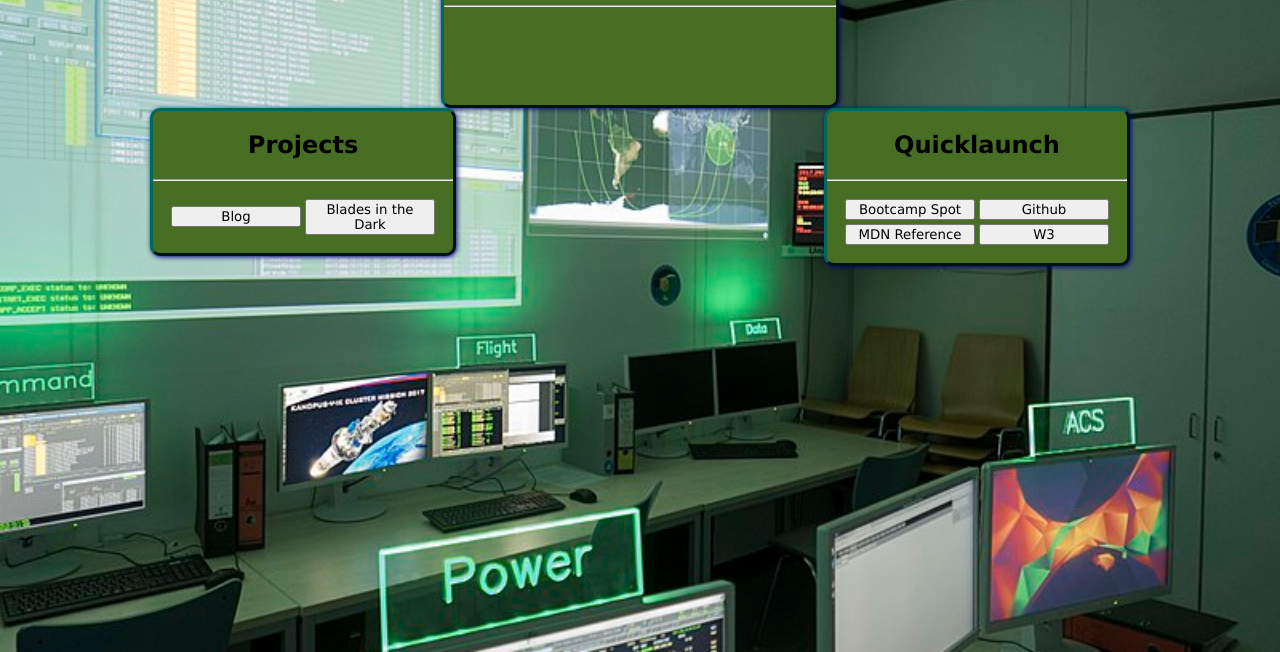
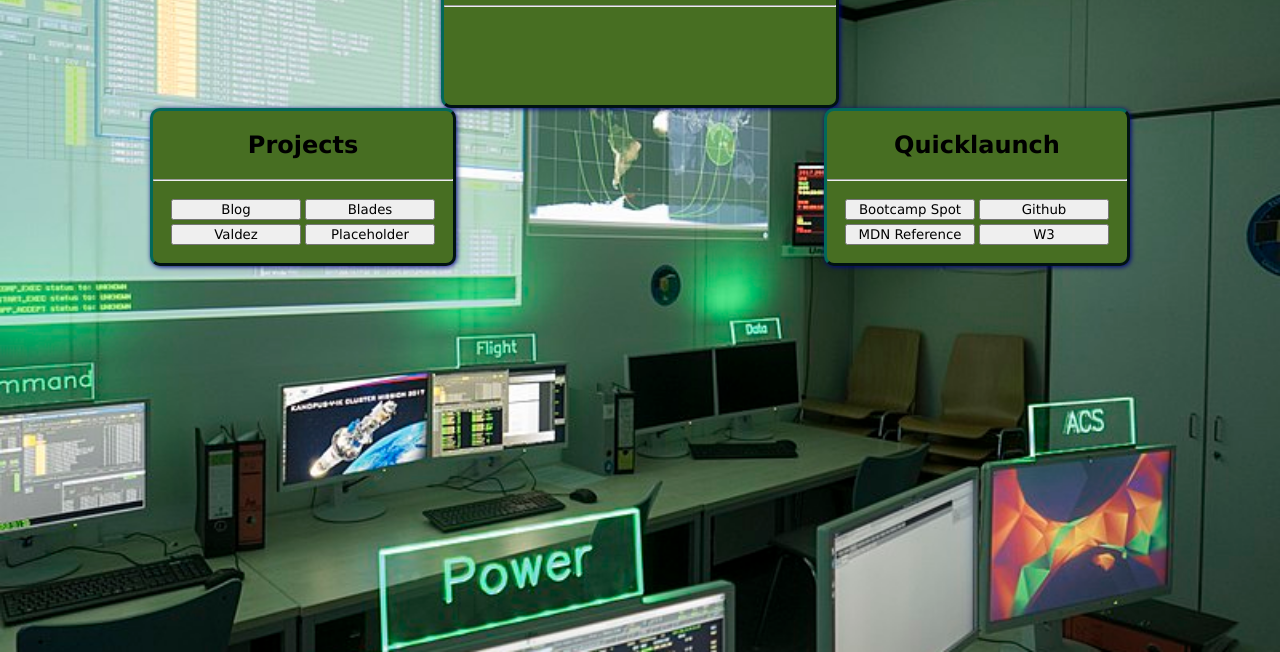
Before and after one commit to nvanbaak/command-center, a plain HTML site: page index.html in a window 1280 px wide. Shown: the part 148-800 px from the top of the page. Drawn offline with Linux system fonts and the light colour scheme.

Commit message:
added some buttons

```diff
--- a/index.html
+++ b/index.html
@@ -30,11 +30,16 @@
             <tr>
                 <td class="tableCell"><button onclick="linkButton('https://wordpress.com/posts/theytoldmeiwasdifferent.wordpress.com')">Blog</button></td>
 
+                <td class="tableCell"><button onclick="linkButton('https://discord.com/channels/265670327814717440/747880312683364362')">
+                    Blades</button>
+                </td>
+            </tr>
+            <tr>
+                <td class="tableCell"><button onclick="linkButton('https://docs.google.com/document/d/1yThoWJBh-pT0idgWHrBSak37_6rox43latoUmfDb52I/edit#heading=h.dzg74zx8p37l')">Valdez</button></td>
 
-                <td class="tableCell"><button onclick="linkButton('https://discord.com/channels/265670327814717440/747880312683364362')">
-                    Blades in the Dark</button>
+                <td class="tableCell"><button onclick="linkButton('')">
+                    Placeholder</button>
                 </td>
-
             </tr>
         </table>
     </div>
```
